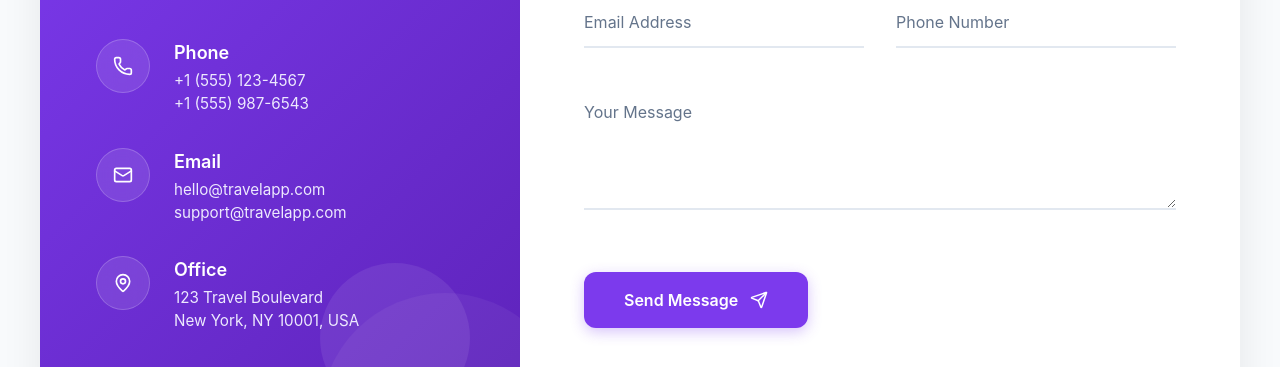
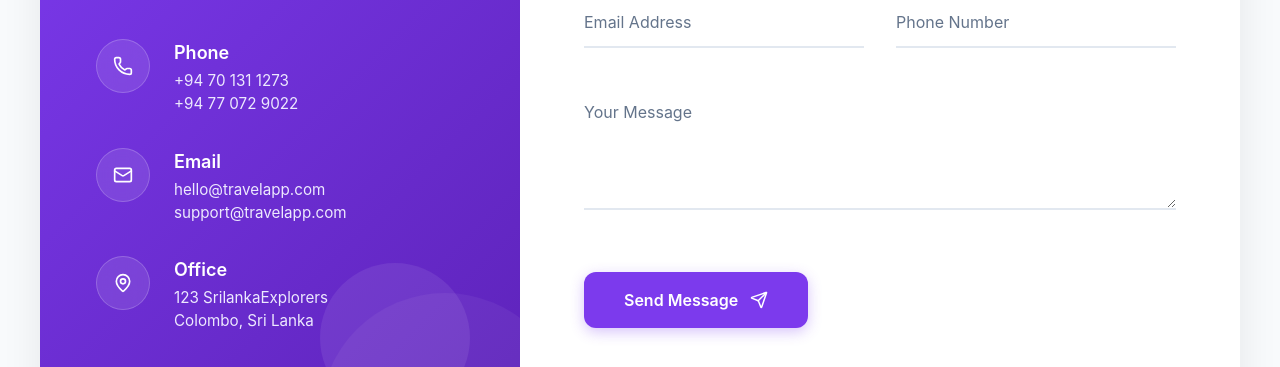
Before and after one commit to AsiriRasnayaka/Travel-Web-Application, a React (Vite) app in the folder client/: page /contact in a window 1280 px wide. Shown: the part 572-939 px from the top of the page. Built offline with nearby package versions, Linux system fonts and the light colour scheme.

Commit message:
edit contact Page

```diff
--- a/client/src/pages/Contact.jsx
+++ b/client/src/pages/Contact.jsx
@@ -24,8 +24,8 @@ const Contact = () => {
               </div>
               <div className="method-details">
                 <h3>Phone</h3>
-                <p>+1 (555) 123-4567</p>
-                <p>+1 (555) 987-6543</p>
+                <p>+94 70 131 1273</p>
+                <p>+94 77 072 9022</p>
               </div>
             </div>
 
@@ -46,8 +46,8 @@ const Contact = () => {
               </div>
               <div className="method-details">
                 <h3>Office</h3>
-                <p>123 Travel Boulevard</p>
-                <p>New York, NY 10001, USA</p>
+                <p>123 SrilankaExplorers</p>
+                <p>Colombo, Sri Lanka</p>
               </div>
             </div>
           </div>
```
